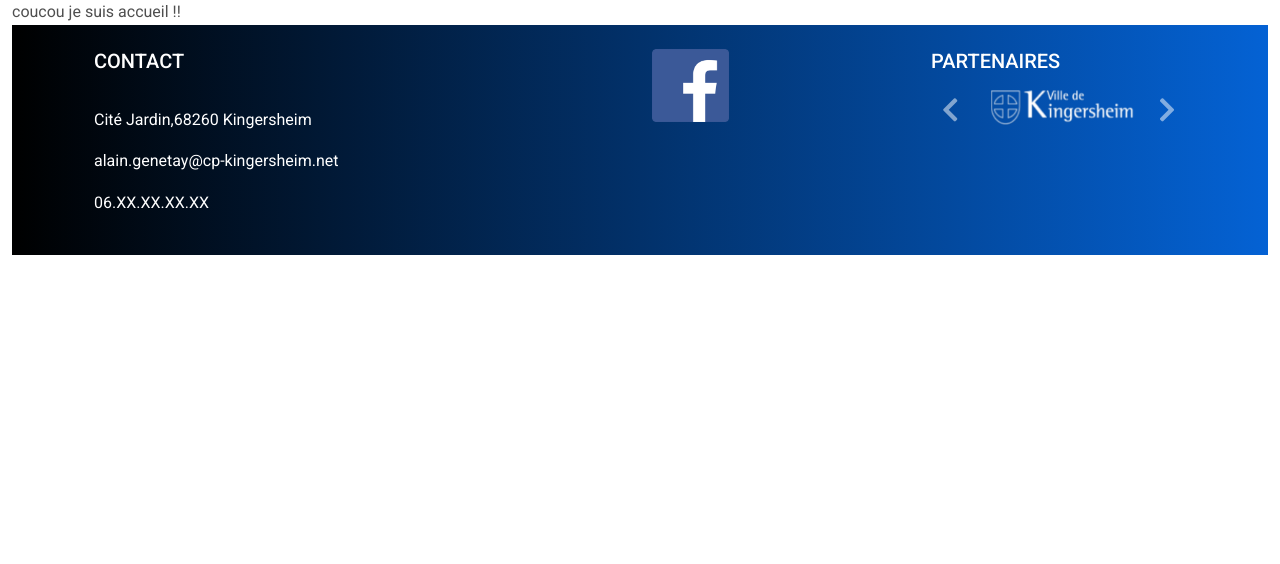
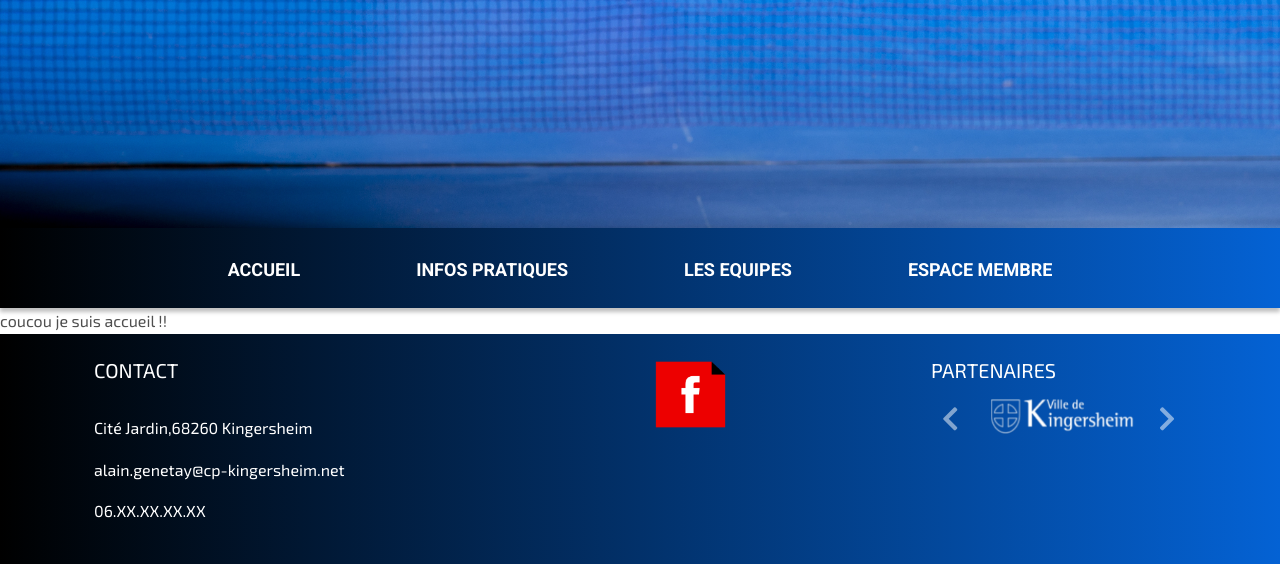
Before and after one commit to joansor/CPK, a PHP site: page / in a window 1280 px wide. Shown: the part 472-1036 px from the top of the page. Before the commit the page ends 727 px from the top, so only its background shows below. Run offline with PHP 8.4, Linux system fonts and the light colour scheme; some libraries are stand-ins or nearby versions.

Commit message:
header navbar

```diff
--- a/assets/css/style.css
+++ b/assets/css/style.css
@@ -1,38 +1,79 @@
-/* HEADER */
+@font-face {
+  font-family: "Roboto";
+  src: url("../fonts/roboto/RobotoCondensed-Regular.ttf") format("truetype");
+}
+@font-face {
+  font-family: "Exo2";
+  src: url("../fonts/Exo2/Exo2-Regular.ttf") format("truetype");
+}
+/************************************
+  *********** Principal **************
+  ************************************/
+* {
+  box-sizing: border-box;
+  border-radius: 0;
+  margin: 0;
+  padding: 0;
+  font-family: "Exo2", sans-serif, serif;
+}
+body {
+  display: block;
+}
+.container-fluid {
+  padding: 0;
+}
+h1 {
+  font-family: "Roboto", sans-serif, sans-serif;
+}
+/************************************
+  *********** Header*** **************
+  ************************************/
+#bgHeader {
+  background-image: url("../images/imgHeader.jpeg");
+  background-size: cover;
+  height: 700px;
+  width: 100%;
+}
+#logo {
+  position: absolute;
+  left: 70%;
+  top: 25%;
+}
+.navbar {
+  height: 80px;
+  background: linear-gradient(to right, #000000, #0462d4);
+  box-shadow: 0px 4px 4px rgba(0, 0, 0, 0.25);
+}
+.nav-item{
 
-.nav-link {
-    color: #ffffff !important;
-    font-family: 'Exo 2', sans-serif !important;
-    font-weight: 700 !important;
-    font-size: x-large !important;
+    margin-right: 100px;
+
+}
+#navItemAccueil{
+
+    margin-left: 100px;
+}
+a.nav-link {
+
+  font-family: "Roboto",serif, sans-serif;
+  font-weight: bold;
+  font-size: 18px;
+  color: white;
+  padding-bottom: 4px;
+}
+.navbar a:hover {
+  color: #e84339 !important;
+  border-bottom:#e84339 solid 3px;
 }
 
-.navbar a:hover {
-    color: #e84339 !important;
-    text-decoration: underline !important;
+/************************************
+  *********** Footer *****************
+  ************************************/
+footer {
+  background: linear-gradient(to right, #000000, #0462d4);
 }
 
-
-/* PAGE ESPACE MEMBRE */
-
-.nav-link {
-    color: #ffffff !important;
-    font-family: 'Exo 2', sans-serif !important;
-    font-weight: 700 !important;
-    font-size: x-large !important;
+#logoFacebook {
+  width: 30%;
+  height: 40%;
 }
-
-.navbar a:hover {
-    color: #e84339 !important;
-    text-decoration: underline !important;
-}
-
-footer{
-    background:linear-gradient(to right,#000000, #0462D4);
-}
-
-
-#logoFacebook{
-width: 30%;
-height: 40%;
-}
--- a/footer.php
+++ b/footer.php
@@ -15,7 +15,7 @@
 
       <!--Grid column-->
       <div class="col-lg-3 col-md-6 mb-4 mb-md-0">
-        <a target="blank" href="https://fr-fr.facebook.com/pg/cpkingersheim/about/"><img id="logoFacebook" src="assets/images/faceBook.png" alt="facebook"></a>
+        <a target="blank" href="https://fr-fr.facebook.com/pg/cpkingersheim/about/"><img id="logoFacebook" src="assets/images/facebook.png" alt="facebook"></a>
       </div>
 
 
--- a/header.php
+++ b/header.php
@@ -1,12 +1,16 @@
 <header>
 	<!-- Background Image -->
-	<div class="p-5 text-center bg-image" style="background-image : url('assets/images/imgHeader.png'); height: 400px;"></div>
-
-	<div class="text-center bg-image" style="background-image : url('img/barreNav.png');">
-		<nav class="navbar navbar-expand-md navbar-dark bg-transparent">
-			<div class="container-fluid">
-				<ul class="navbar-nav nav-fill w-100">
-					<li class="nav-item">
+	<div id="bgHeader">
+		<img id="logo" src="assets/images/logoOriginal2.png" alt="logo">
+	</div>
+	<nav class="navbar navbar-expand-lg">
+		<div class="container-fluid">
+			<button class="navbar-toggler" type="button" data-mdb-toggle="collapse" data-mdb-target="#navbarNav" aria-controls="navbarNav" aria-expanded="false" aria-label="Toggle navigation">
+				<i class="fas fa-bars"></i>
+			</button>
+			<div class="collapse navbar-collapse justify-content-center" id="navbarNav">
+				<ul class="navbar-nav">
+					<li class="nav-item" id="navItemAccueil">
 						<a class="nav-link" href="index.php?page=accueil">ACCUEIL</a>
 					</li>
 					<li class="nav-item">
@@ -20,6 +24,6 @@
 					</li>
 				</ul>
 			</div>
-	</div>
+		</div>
 	</nav>
 </header>
--- a/index.php
+++ b/index.php
@@ -1,6 +1,5 @@
 <!DOCTYPE html>
 <html lang="fr">
-
 <head>
     <meta charset="UTF-8">
     <meta http-equiv="X-UA-Compatible" content="IE=edge">
@@ -13,7 +12,6 @@
     <link href="https://cdnjs.cloudflare.com/ajax/libs/mdb-ui-kit/3.1.0/mdb.min.css" rel="stylesheet" />
     <!-- MDB -->
     <script type="text/javascript" src="https://cdnjs.cloudflare.com/ajax/libs/mdb-ui-kit/3.1.0/mdb.min.js"></script>
-    <link href="https://fonts.googleapis.com/css2?family=Exo+2:wght@400;700&family=Roboto&display=swap" rel="stylesheet">
     <link rel="stylesheet" href="assets/css/style.css">
     <title>CPK</title>
 </head>
```
Also changed, not shown: assets/fonts/Exo2/Exo2-Regular.ttf (added), assets/fonts/roboto/RobotoCondensed-Regular.ttf (added), assets/images/faceBook.png, assets/images/imgHeader.jpeg (added), assets/images/imgHeader.png (deleted), assets/images/logoOriginal2.png (added).
